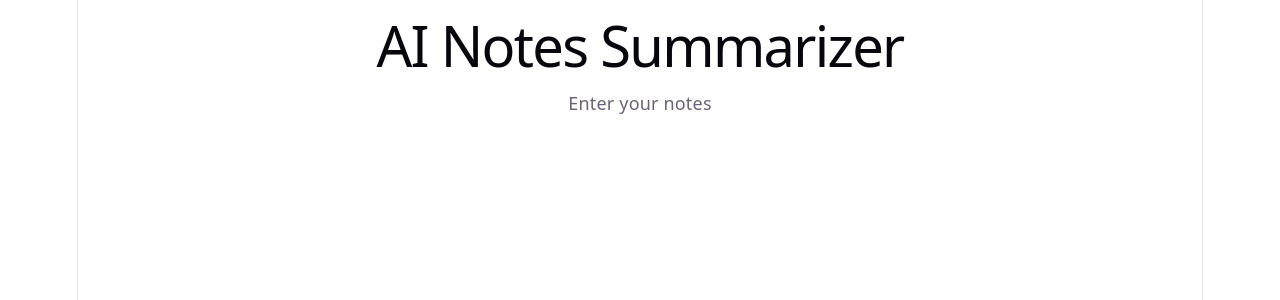
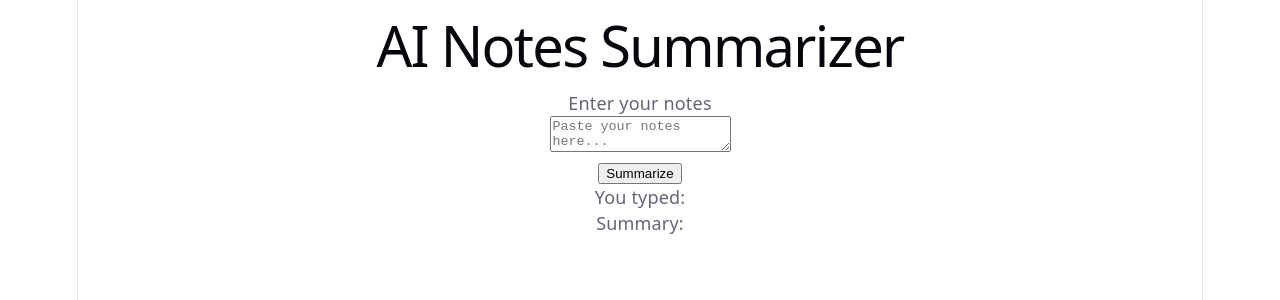
Before and after one commit to EsanduEpa/ai-notes-summarizer, a React (Vite) app in the folder client/: page / in a window 1280 px wide. Shown: the top 300 px of the page. Built offline with nearby package versions, Linux system fonts and the light colour scheme.

Commit message:
Implement basic functionality for notes summarization

```diff
--- a/client/src/App.jsx
+++ b/client/src/App.jsx
@@ -1,8 +1,60 @@
+import { useState } from 'react';
+
 function App() {
+  // Stores the full notes typed by the user.
+  const [notes, setNotes] = useState('');
+  // Stores the short summary shown on the screen.
+  const [summary, setSummary] = useState('');
+  // Tracks whether the app is currently summarizing.
+  const [loading, setLoading] = useState(false);
+
+  const handleSummarize = () => {
+    // Stop if the user did not type anything useful.
+    if (notes.trim() === '') {
+      alert('Please enter some notes to summarize.');
+      return;
+    }
+
+    // Show loading state while the summary is being prepared.
+    setLoading(true);
+
+    setTimeout(() => {
+      // Take the first 100 characters as a simple fake summary.
+      const shortSummary = notes.slice(0, 100);
+      // Save the summary so it can be displayed below.
+      setSummary(shortSummary + '...');
+      // Turn off loading after the summary is ready.
+      setLoading(false);
+    }, 1500);
+  };
+
   return (
     <div>
       <h1>AI Notes Summarizer</h1>
       <label>Enter your notes</label>
+
+      <br />
+
+      <textarea
+        // Shows helper text before the user types.
+        placeholder="Paste your notes here..."
+        // Connects the textarea to the notes state.
+        value={notes}
+        // Updates notes state whenever the user types.
+        onChange={(e) => setNotes(e.target.value)}
+      />
+      <br />
+
+
+      <button onClick={handleSummarize} disabled={loading}>
+        {/* Shows different text while loading. */}
+        {loading ? 'Summarizing...' : 'Summarize'}
+      </button>
+
+      {/* Displays the full notes entered by the user. */}
+      <p>You typed: {notes}</p>
+      {/* Displays the generated summary. */}
+      <p>Summary: {summary}</p>
     </div>
   );
 }
```
